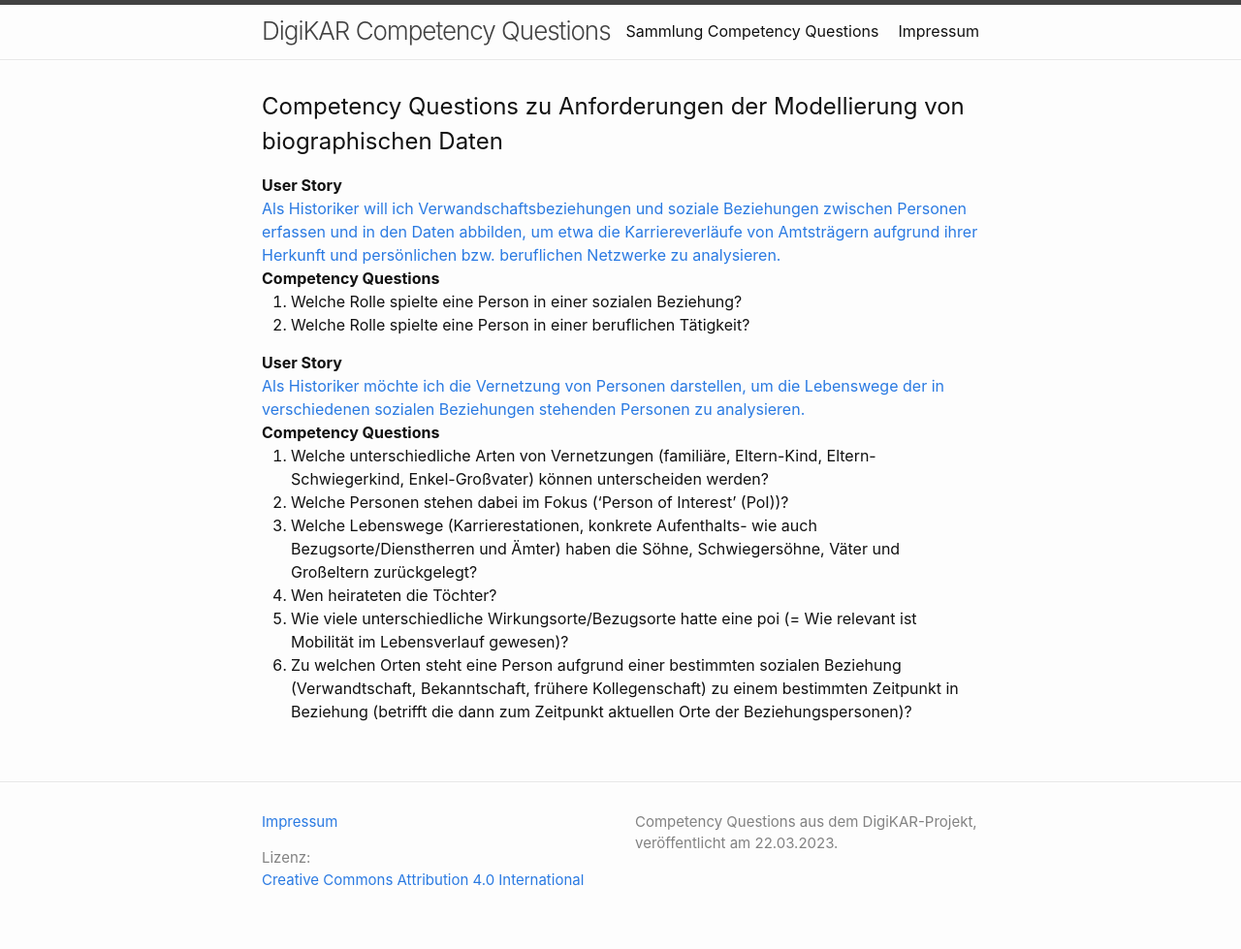
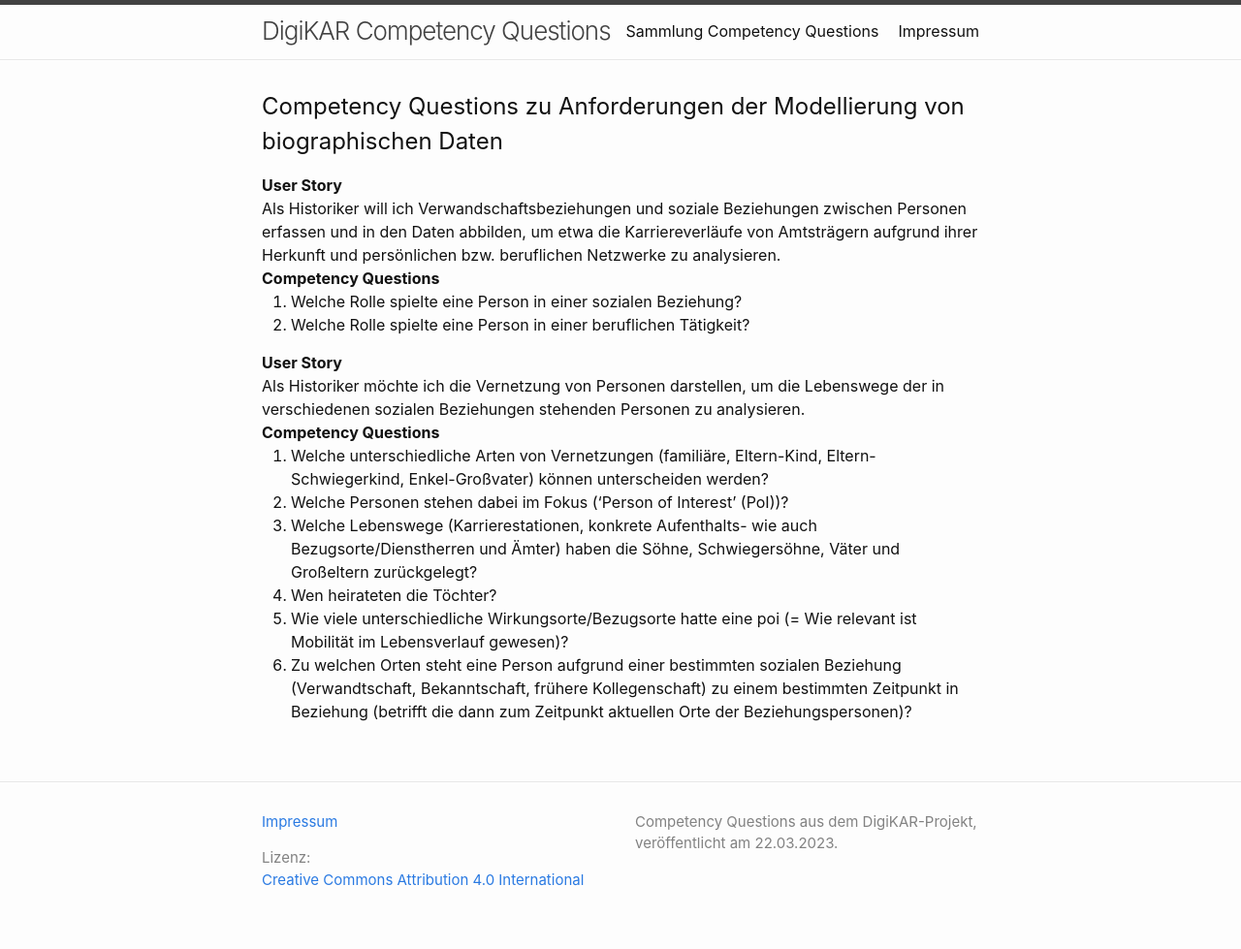
Before and after one commit to ieg-dhr/DigiKAR-Competency-Questions, a Jekyll site: the page built from competency-questions/bio.md, in a window 1280 px wide. Shown: the whole page at 97% size. Built offline with Jekyll 4.4.1, drawn with Linux system fonts in a browser that asks for light colours.

Commit message:
Update bio.md

```diff
--- a/competency-questions/bio.md
+++ b/competency-questions/bio.md
@@ -7,7 +7,7 @@ categories: bio
 
 <dl>
   <dt><b>User Story</b></dt>
-<dd><a>Als Historiker will ich Verwandschaftsbeziehungen und soziale Beziehungen zwischen Personen erfassen und in den Daten abbilden, um etwa die Karriereverläufe von Amtsträgern aufgrund ihrer Herkunft und persönlichen bzw. beruflichen Netzwerke zu analysieren.</a></dd>
+<dd>Als Historiker will ich Verwandschaftsbeziehungen und soziale Beziehungen zwischen Personen erfassen und in den Daten abbilden, um etwa die Karriereverläufe von Amtsträgern aufgrund ihrer Herkunft und persönlichen bzw. beruflichen Netzwerke zu analysieren.</dd>
   <dt><b>Competency Questions</b></dt>
 <dd>
 <ol>
@@ -19,7 +19,7 @@ categories: bio
 
 <dl>
   <dt><b>User Story</b></dt>
-<dd><a>Als Historiker möchte ich die Vernetzung von Personen darstellen, um die Lebenswege der in verschiedenen sozialen Beziehungen stehenden Personen zu analysieren.</a></dd>
+<dd>Als Historiker möchte ich die Vernetzung von Personen darstellen, um die Lebenswege der in verschiedenen sozialen Beziehungen stehenden Personen zu analysieren.</dd>
   <dt><b>Competency Questions</b></dt>
 <dd>
 <ol>
```
